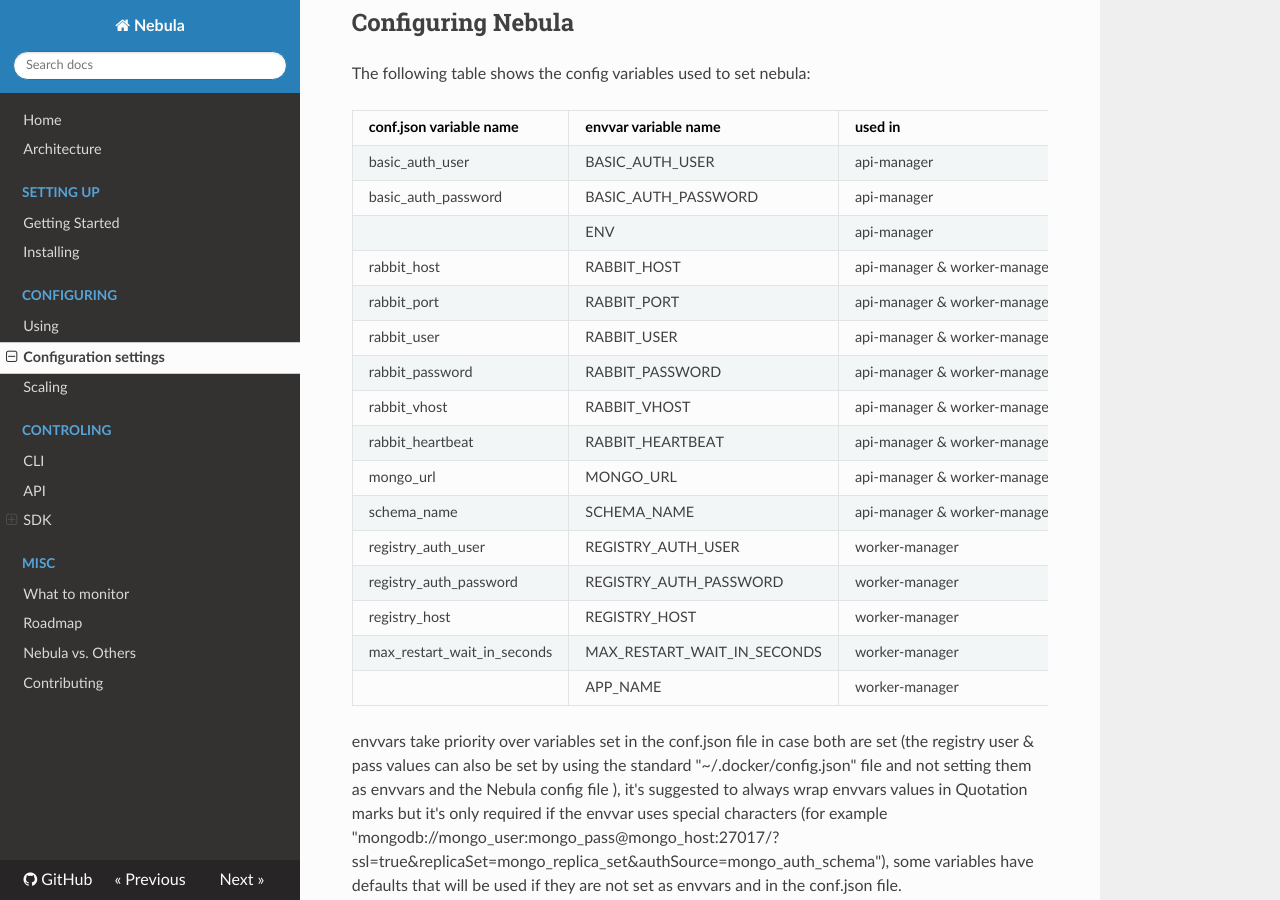
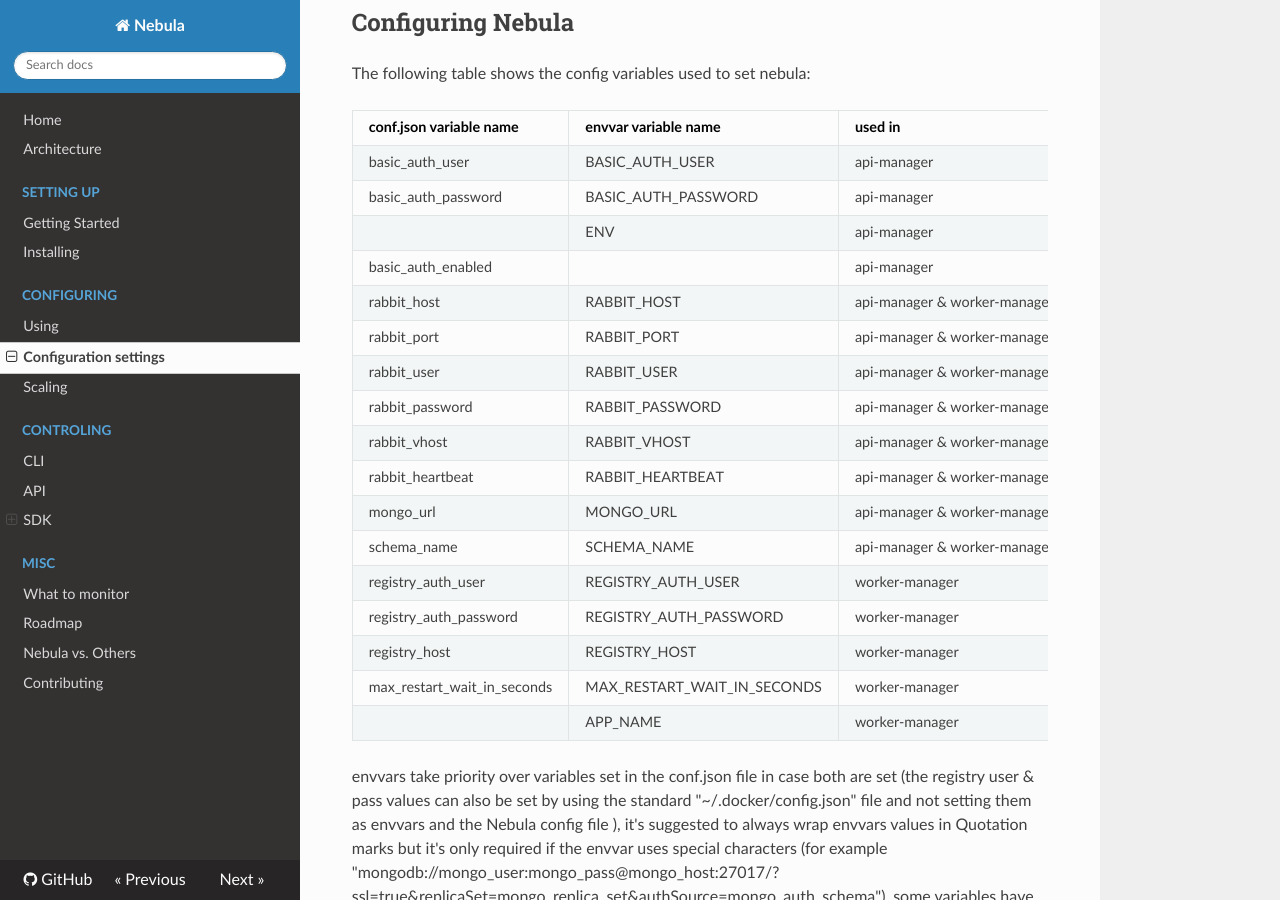
Before and after one commit to nebula-orchestrator/docs, an MkDocs documentation site: the page built from docs/config.md, in a window 1280 px wide and 900 px high, scrolled down 596 px. Built offline with MkDocs 1.6.1, drawn with Linux system fonts in a browser that asks for light colours; nearby versions of some CDN libraries; old or Windows-style settings are respelled for this version of MkDocs; some of the changed lines change nothing that is shown.

Commit message:
toggalable basic auth for the api added

```diff
--- a/docs/config.md
+++ b/docs/config.md
@@ -24,6 +24,7 @@
 | basic_auth_user             | BASIC_AUTH_USER             | api-manager                 |               | admin                                                                                                                | string | the basic auth user used to secure the api-manger                                                                                                                                                                                    | yes      |
 | basic_auth_password         | BASIC_AUTH_PASSWORD         | api-manager                 |               | P@ssw0rd                                                                                                             | string | the basic auth password used to secure the api-manger                                                                                                                                                                                | yes      |
 |                             | ENV                         | api-manager                 | prod          | dev                                                                                                                  | string | envvar only, defaults to "prod", if set to "dev" will use flask built-in web server to make devs life a tad easier, unless your developing new features to nebula or hunting down a bug in it best to not include it at all          | no      |
+| basic_auth_enabled                            |                          | api-manager                 | true          | false                                                                                                                  | bool | config file only (for now), defaults to true, if set to false will disable basic auth on nebula-api note that this is only recommended to be used if you are using an upstream LB\web server that handles the basic-auth for you instead         | no      |
 | rabbit_host                 | RABBIT_HOST                 | api-manager & worker-manager |              | rabbit.example.com                                                                                                   | string | RabbitMQ host FQDN or IP                                                                                                                                                                                                             | yes      |
 | rabbit_port                 | RABBIT_PORT                 | api-manager & worker-manager | 5672         | 5672                                                                                                                 | int    | RabbitMQ port                                                                                                                                                                                                                        | yes      |
 | rabbit_user                 | RABBIT_USER                 | api-manager & worker-manager |              | rabbit                                                                                                               | string | RabbitMQ user                                                                                                                                                                                                                        | yes      |
```
